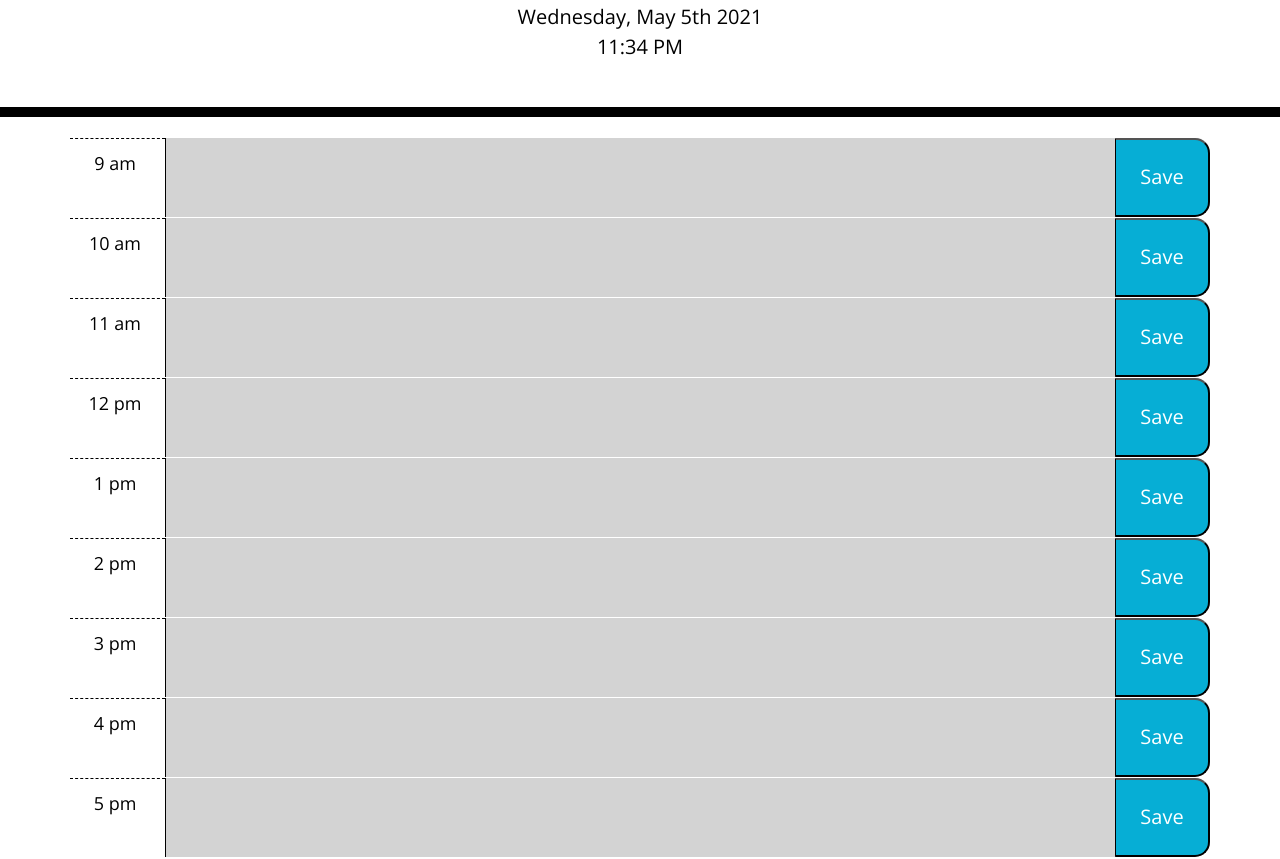
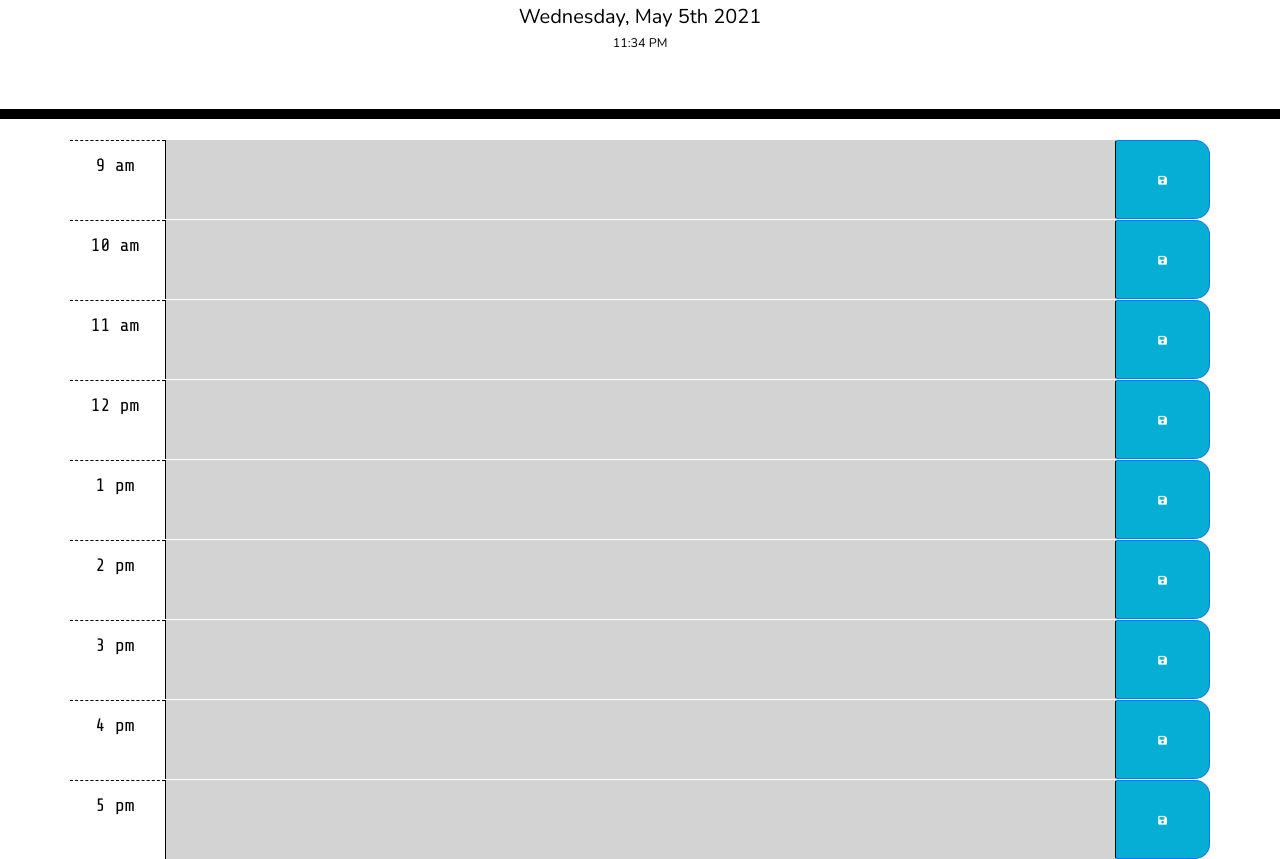
Before and after one commit to jdono100/Day-Planner, a plain HTML site: page Develop/index.html in a window 1280 px wide. Shown: the part 125-984 px from the top of the page. Drawn offline with nearby package versions, Linux system fonts and the light colour scheme.

Commit message:
add custom fonts and save button styling

```diff
--- a/Develop/index.html
+++ b/Develop/index.html
@@ -9,9 +9,13 @@
       href="https://stackpath.bootstrapcdn.com/bootstrap/4.3.1/css/bootstrap.min.css"
     />
     <link
-      href="https://fonts.googleapis.com/css?family=Open+Sans&display=swap"
-      rel="stylesheet"
+    rel="stylesheet"
+    href="https://use.fontawesome.com/releases/v5.8.1/css/all.css"
+    integrity="sha384-50oBUHEmvpQ+1lW4y57PTFmhCaXp0ML5d60M1M7uH2+nqUivzIebhndOJK28anvf"
+    crossorigin="anonymous"
     />
+    <link rel="preconnect" href="https://fonts.gstatic.com">
+    <link href="https://fonts.googleapis.com/css2?family=Itim&family=Nunito&family=Share+Tech+Mono&display=swap" rel="stylesheet">
     <link rel="stylesheet" href="style.css" />
     <title>Work Day Scheduler</title>
   </head>
@@ -22,55 +26,55 @@
       <p class="lead">A simple calendar app for planning your work day!</p>
       <div id="currentDate">
         <p id="today"></p>
-        <p id="today-time"></p>
+        <p id="today-time" class="lead"></p>
     </div>
     </header>
     <div class="container" id="planner">
       <!-- Timeblocks go here -->
       <div class="row time-block" id="9">
-        <span class="col-1 span7 pl-3 pt-4 hour" data-number="9">9 am</span>
+        <span class="col-1 span7 pl-3 pt-4 hour">9 am</span>
         <textarea class="col-10 span7 description"></textarea>
-        <button class="col-1 saveBtn">Save</button>
+        <button class="col-1 saveBtn btn btn-primary fas fa-save"></button>
       </div>
       <div class="row time-block" id="10">
-        <span class="col-1 span7 pl-3 pt-4 hour" data-number="10">10 am</span>
+        <span class="col-1 span7 pl-3 pt-4 hour">10 am</span>
         <textarea class="col-10 span7 description"></textarea>
-        <button class="col-1 saveBtn">Save</button>
+        <button class="col-1 saveBtn btn btn-primary fas fa-save"></button>
       </div>
       <div class="row time-block" id="11">
-        <span class="col-1 span7 pl-3 pt-4 hour" data-number="11">11 am</span>
+        <span class="col-1 span7 pl-3 pt-4 hour">11 am</span>
         <textarea class="col-10 span7 description"></textarea>
-        <button class="col-1 saveBtn">Save</button>
+        <button class="col-1 saveBtn btn btn-primary fas fa-save"></button>
       </div>
       <div class="row time-block" id="12">
-        <span class="col-1 span7 pl-3 pt-4 hour" data-number="12">12 pm</span>
+        <span class="col-1 span7 pl-3 pt-4 hour">12 pm</span>
         <textarea class="col-10 span7 description"></textarea>
-        <button class="col-1 saveBtn">Save</button>
+        <button class="col-1 saveBtn btn btn-primary fas fa-save"></button>
       </div>
       <div class="row time-block" id="13">
-        <span class="col-1 span7 pl-3 pt-4 hour" data-number="13">1 pm</span>
+        <span class="col-1 span7 pl-3 pt-4 hour">1 pm</span>
         <textarea class="col-10 span7 description"></textarea>
-        <button class="col-1 saveBtn">Save</button>
+        <button class="col-1 saveBtn btn btn-primary fas fa-save"></button>
       </div>
       <div class="row time-block" id="14">
-        <span class="col-1 span7 pl-3 pt-4 hour" data-number="14">2 pm</span>
+        <span class="col-1 span7 pl-3 pt-4 hour">2 pm</span>
         <textarea class="col-10 span7 description"></textarea>
-        <button class="col-1 saveBtn">Save</button>
+        <button class="col-1 saveBtn btn btn-primary fas fa-save"></button>
       </div>
       <div class="row time-block" id="15">
-        <span class="col-1 span7 pl-3 pt-4 hour" data-number="15">3 pm</span>
+        <span class="col-1 span7 pl-3 pt-4 hour">3 pm</span>
         <textarea class="col-10 span7 description"></textarea>
-        <button class="col-1 saveBtn">Save</button>
+        <button class="col-1 saveBtn btn btn-primary fas fa-save"></button>
       </div>
       <div class="row time-block" id="16">
-        <span class="col-1 span7 pl-3 pt-4 hour" data-number="16">4 pm</span>
+        <span class="col-1 span7 pl-3 pt-4 hour">4 pm</span>
         <textarea class="col-10 span7 description"></textarea>
-        <button class="col-1 saveBtn">Save</button>
+        <button class="col-1 saveBtn btn btn-primary fas fa-save"></button>
       </div>
       <div class="row time-block" id="17">
-        <span class="col-1 span7 pl-3 pt-4 hour" data-number="17">5 pm</span>
+        <span class="col-1 span7 pl-3 pt-4 hour">5 pm</span>
         <textarea class="col-10 span7 description"></textarea>
-        <button class="col-1 saveBtn">Save</button>
+        <button class="col-1 saveBtn btn btn-primary fas fa-save"></button>
       </div>
     </div>
 
--- a/Develop/planner_function.js
+++ b/Develop/planner_function.js
@@ -9,19 +9,15 @@ var block15 = $("#15");
 var block16 = $("#16");
 var block17 = $("#17");
 
+// Make statements using moment to add today's date & time to top
+var time = moment();
+$("#today").text(`${time.format('dddd, MMMM Do YYYY')}`);
+$("#today-time").text(`${time.format('hh:mm A')}`);
+
 // Change time-block bg color depending on the time of day
 setColorTimer = () => {
-    // Make functions using moment to add today's date & time to top
-    var timer = () => {
-        var today = today = moment();
-        var todayTime = todayTime = moment();
-        $('#today').text(today.format('dddd, MMMM Do YYYY'));
-        $('#today-time').text(todayTime.format('hh:mm A'));
-    };
-    setInterval(timer, 1000);
-
     // Set a var to the current hour
-    var currentHour = moment().toObject().hours;
+    var currentHour = time.toObject().hours;
     // Look through the time-block ids to find if the hour is less than greater than or equal to the currentHour
     $(".time-block").each(function() {
         var thisHour = parseInt($(this).attr("id"));
--- a/Develop/style.css
+++ b/Develop/style.css
@@ -2,7 +2,7 @@
   font-size: 62.5%;
 }
 body {
-  font-family: 'Open Sans', sans-serif;
+  font-family: 'Nunito', sans-serif;
   font-size: 2rem;
   line-height: 1;
 }
@@ -31,6 +31,7 @@ textarea {
 
 .description {
   white-space: pre-wrap;
+  font-family: "Itim", cursive;
 }
 
 .time-block {
@@ -45,6 +46,7 @@ textarea {
 }
 
 .hour {
+  font-family: "Share Tech Mono", monospace;
   font-size: 1.8rem;
   background-color: #ffffff;
   color: #000000;
@@ -74,7 +76,7 @@ textarea {
   color: white;
 }
 
-.saveBtn i:hover {
+.saveBtn:hover {
   font-size: 2rem;
   transition: all 0.3s ease-in-out;
 }
```
